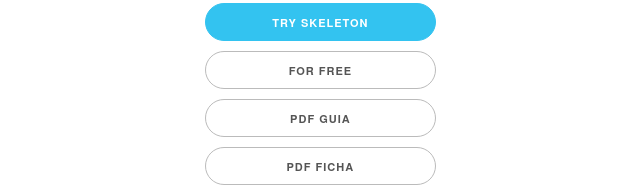
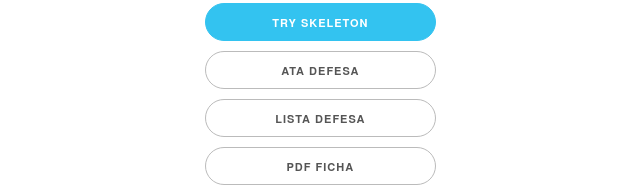
Before and after one commit to HollowGbrl/HollowGbrl.github.io, a plain HTML site: page index.html in a window 1280 px wide. Shown: the part 357-549 px from the top of the page, 70-710 px from the left. Drawn offline with nearby package versions, Linux system fonts and the light colour scheme.

Commit message:
Update index.html

```diff
--- a/index.html
+++ b/index.html
@@ -45,8 +45,8 @@
         <div class="one-half column">
           <img class="u-max-full-width" src="images/skeleton.png">
           <a class="button button-primary" href="../CYGWIN-gfortran.mk" id="titlegrid">Try Skeleton</a>
-          <a href="../horarionovo2.pdf" class="button" id="titlegrid"> For Free </a>
-           <a href="../guia_haligtree.pdf" class="button" id="titlegrid"> pdf guia </a>
+          <a href="../Ata-de-Defesa-Avaliacao-TCC-Oceanografia.pdf" class="button" id="titlegrid"> ATA DEFESA </a>
+           <a href="../Lista_presença_defesa_TCC_Gabriel.pdf" class="button" id="titlegrid"> Lista defesa </a>
            <a href="../fichabase-.pdf" class="button" id="titlegrid"> pdf ficha </a>
            <a href="../Tabela_Comerciaveis.pdf" class="button" id="titlegrid">pdf comercio </a>
         </div>
```
